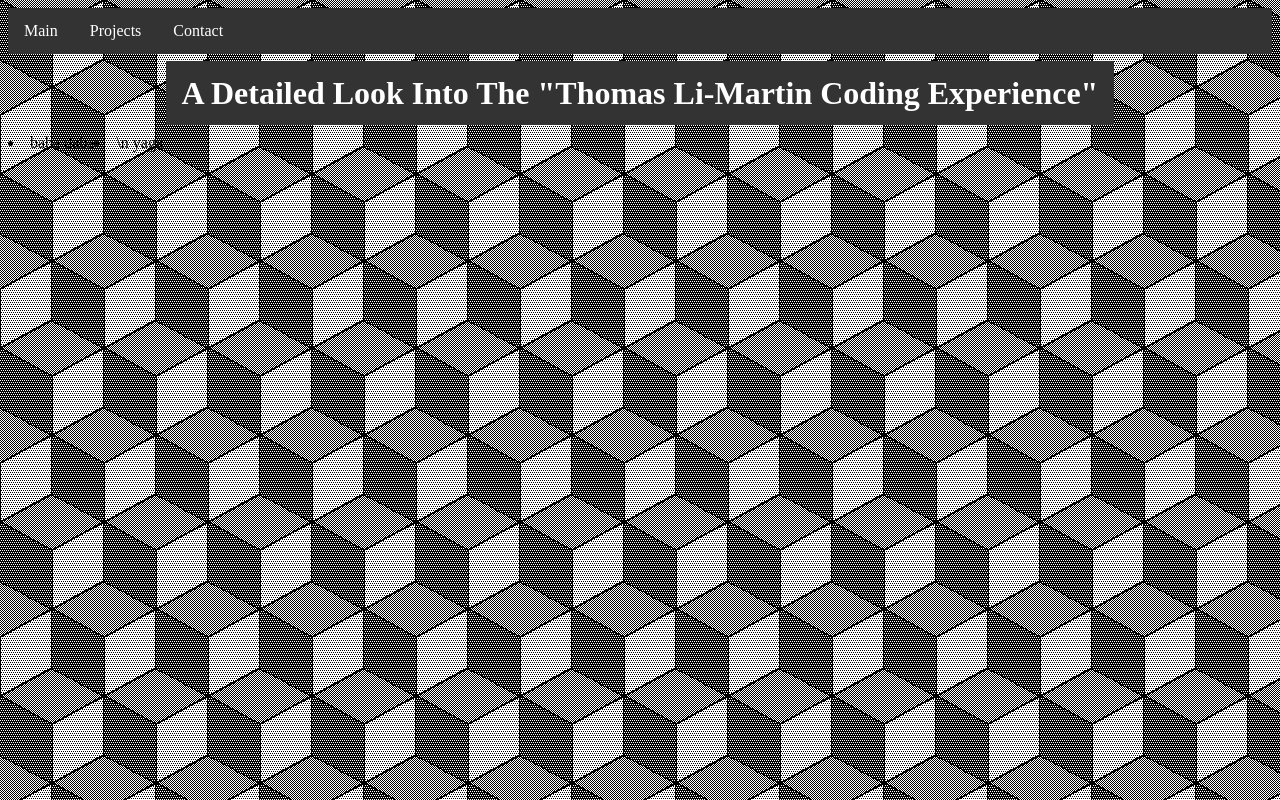
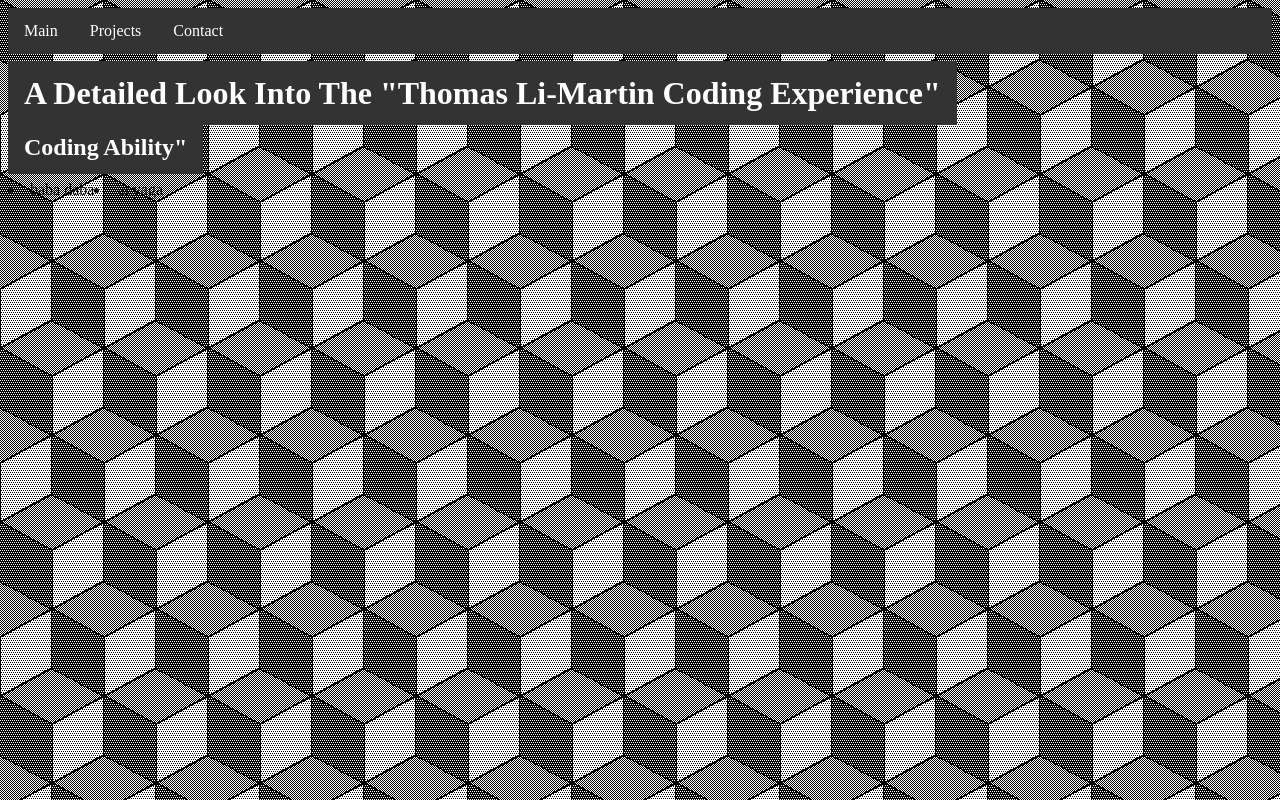
Before and after one commit to Comsox/code-website, a plain HTML site: page index.html in a window 1280 px wide. Drawn offline with Linux system fonts and the light colour scheme.

Commit message:
adding subtitle

```diff
--- a/index.html
+++ b/index.html
@@ -8,7 +8,8 @@
         <li><a href="projects.html">Projects</a></li>
         <li><a href="contact.html">Contact</a></li>
     </ul>
-    <h1> <span style="background-color: #333333; padding: 14px 16px;">A Detailed Look Into The "Thomas Li-Martin Coding Experience"</span> </h1>
+    <h1> <span style="background-color: #333333; padding: 14px 16px; color: #ffffff; text-align: center;">A Detailed Look Into The "Thomas Li-Martin Coding Experience"</span> </h1>
+    <h2> <span style="background-color: #333333; padding: 14px 16px; color: #ffffff; text-align: center;">Coding Ability"</span> </h2>
     <li>baba
         daba
     </li>
--- a/style.css
+++ b/style.css
@@ -18,13 +18,6 @@ ul {
     text-decoration: none;
   }
 
-  h1 {
-    display: block;
-    color: white;
-    text-align: center;
-    text-decoration: none;
-  }
-
   /* Change the link color to #111 (black) on hover */
   li a:hover {
     background-color: #000000;
```
